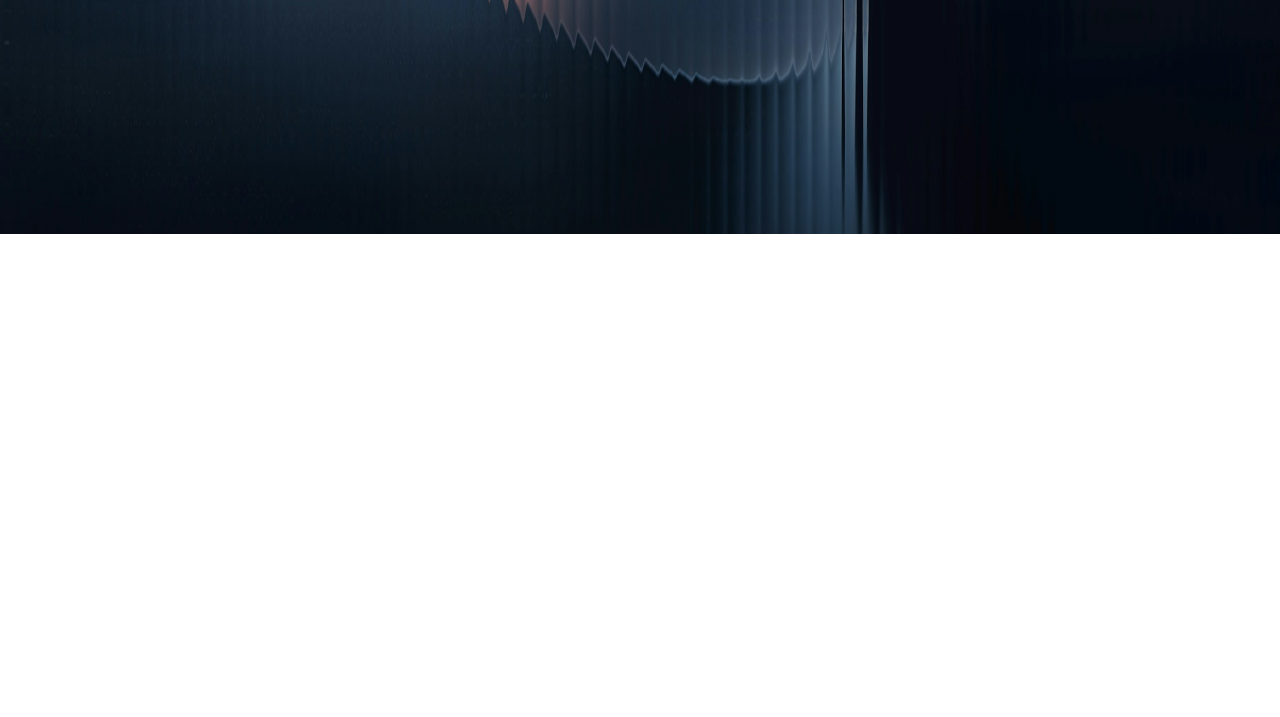
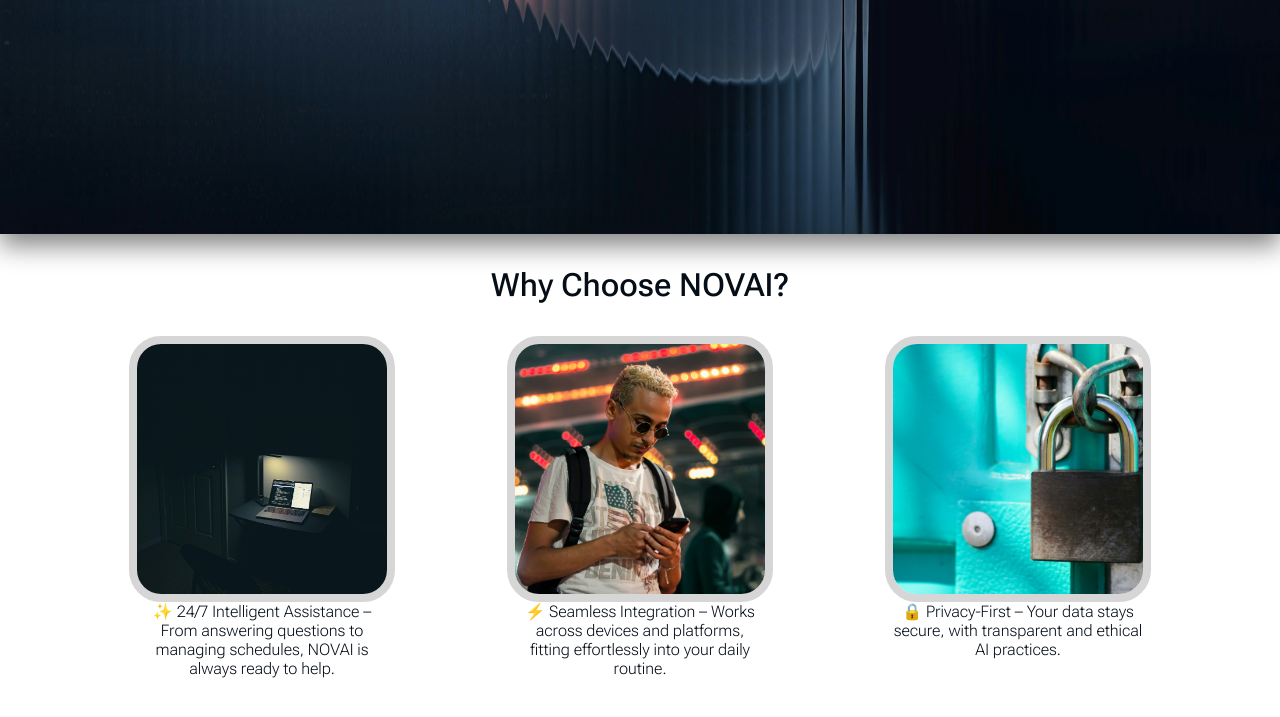
Before and after one commit to cowsareflying/landing-page, a plain HTML site: page index.html in a window 1280 px wide. Shown: the part 635-1352 px from the top of the page. Before the commit the page ends 869 px from the top, so only its background shows below. Drawn offline with Linux system fonts and the light colour scheme; a web font is replaced by a local one.

Commit message:
Add description, improve design, add new images

```diff
--- a/index.html
+++ b/index.html
@@ -20,10 +20,30 @@
 		<div class="hero-container">
 			<p>Welcome to NOVAI, your next-generation AI assistant designed to simplify your life, boost productivity, and keep you ahead in a fast-paced world. Whether you need help with tasks, insights, or just a smart conversation, NOVAI is here for you—anytime, anywhere.</p>
 			<div class="buttons">
-				<button><a href="#">Sign Up</a></button>
-				<button><a href="#">Log In</a></button>
+				<a href="#"><button>Sign Up</button></a>
+				<a href="#"><button>Log In</button></a>
 			</div>
 		</div>
 	</div>
+	<div class="information">
+		<h3>Why Choose NOVAI?</h3>
+		<div class="items">
+			<div class="item">
+				<img alt="laptop in a dark room" src="./images/1.jpg">
+				✨ 24/7 Intelligent Assistance – From answering questions to managing schedules, NOVAI is always ready to help.
+			</div>
+			<div class="item">
+				<img alt="person looking at the phone" src="./images/2.jpg">
+				⚡ Seamless Integration – Works across devices and platforms, fitting effortlessly into your daily routine.
+			</div>
+			<div class="item">
+				<img alt="lock on a blue door" src="./images/3.jpg">
+				🔒 Privacy-First – Your data stays secure, with transparent and ethical AI practices.
+			</div>
+		</div>
+	</div>
+	<div class="quote">
+		NOVAI has transformed how I work—saving me hours every week!
+	</div>
 </body>
 </html>
--- a/style.css
+++ b/style.css
@@ -46,6 +46,7 @@
 	background-size: cover;
 	display: flex;
 	padding: 256px 64px;
+	box-shadow: 0 12px 24px #0000007a;
 }
 
 .hero .logo {
@@ -84,10 +85,56 @@
 
 .hero-container button {
 	border: none;
-	background-color: #305377;
+	background-color: #4881b9;
 	box-shadow: 0 0 32px #1980e67a;;
 	color: #fff;
 	font-size: 16px;
 	padding: 8px 48px;
 	border-radius: 6px;
+	cursor: pointer;
 }
+
+.information {
+	margin-top: 32px;
+	display: flex;
+	flex-direction: column;
+	justify-content: center;
+	align-items: center;
+	gap: 32px;
+}
+
+.information h3 {
+	font-size: 32px;
+	font-weight: 500;
+	color: #050D17;
+}
+
+.items {
+	display: flex;
+	align-items: start;
+	justify-content: space-between;
+	gap: 128px;
+	margin-bottom: 128px;
+}
+
+.item {
+	color: #050D17;
+	font-size: 16px;
+	width: 250px;
+	display: flex;
+	flex-direction: column;
+	justify-content: center;
+	align-items: center;
+	text-align: center;
+}
+
+.item img {
+	object-fit: cover;
+	object-position: center;
+	width: 250px;
+	height: 250px;
+	border-radius: 32px;
+	border-width: 8px;
+	border-style: solid;
+	border-color: #d6d6d6;
+}
```
Also changed, not shown: images/1.jpg (added), images/2.jpg (added), images/3.jpg (added).
